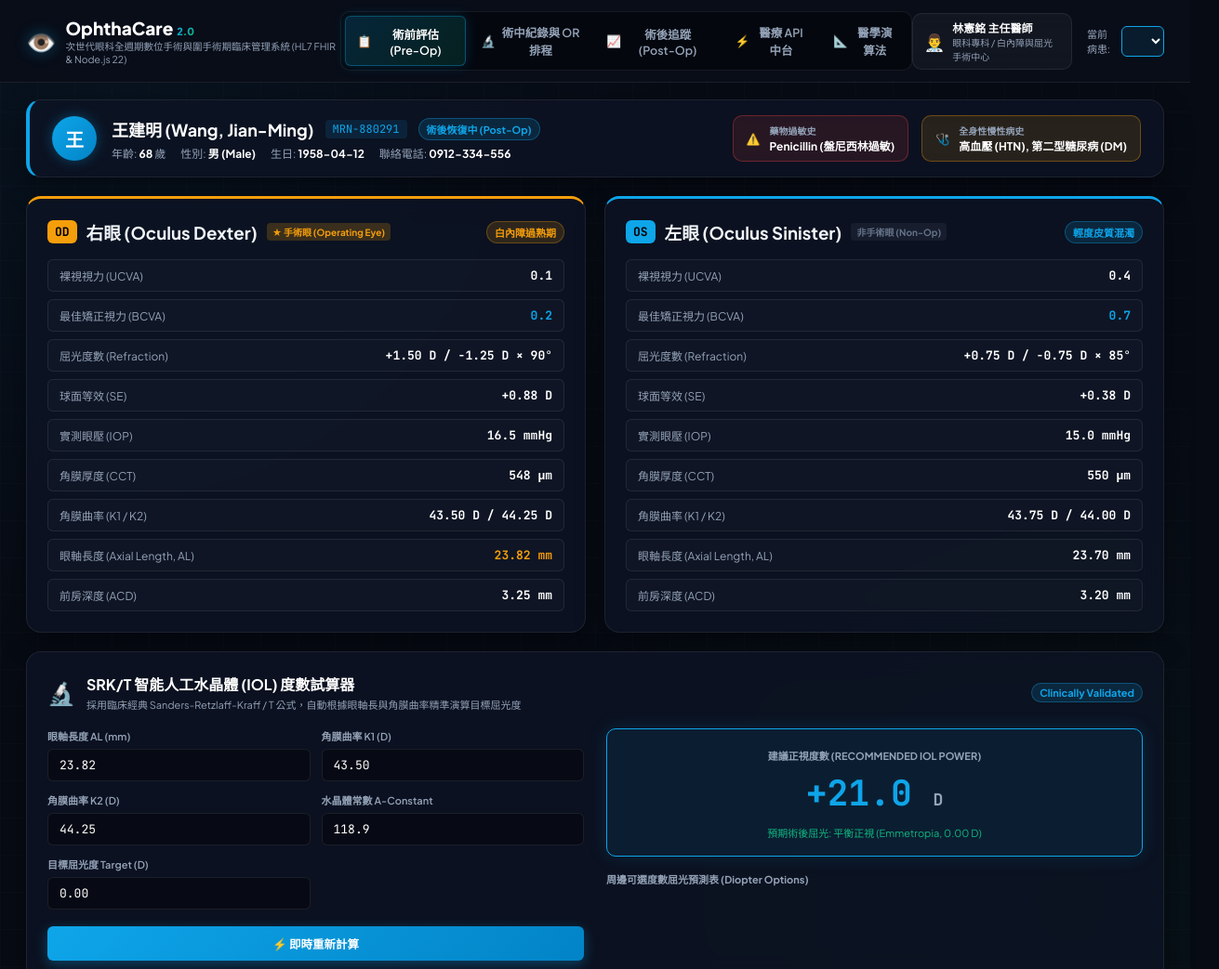
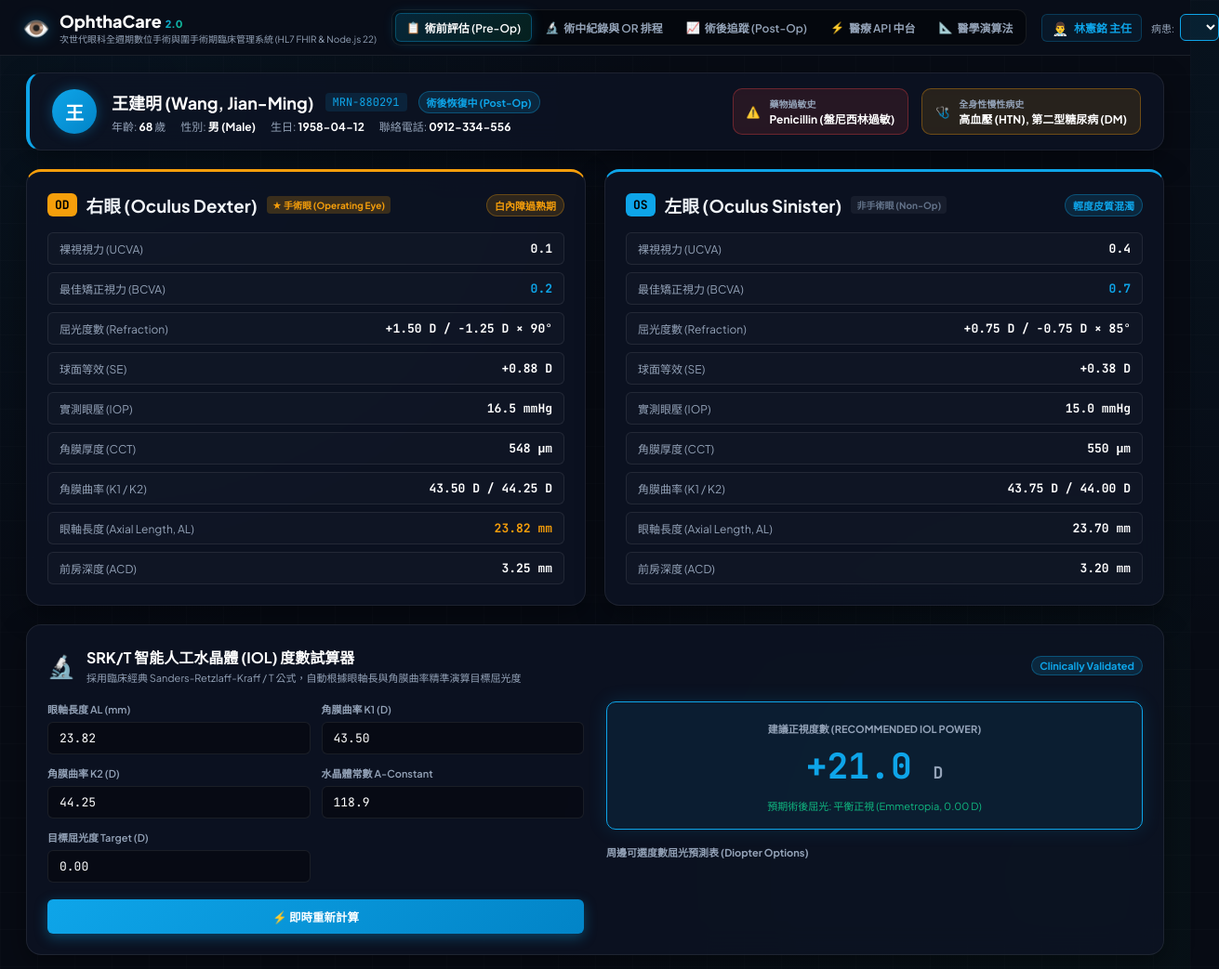
Before and after one commit to wytsai109/Ophthalmic-Surgery-System, a website: page public/index.html in a window 1280 px wide. Shown: the top 1043 px of the page at 93% size, 1311 px wide, since content can reach past the window. Drawn offline with Linux system fonts and the light colour scheme; no server answers.

Commit message:
Compact doctor badge into single-line pill to save header space and prevent wrapping

```diff
--- a/public/index.html
+++ b/public/index.html
@@ -43,15 +43,12 @@
 
     <!-- Right Doctor & Patient Selector -->
     <div class="nav-controls">
-      <div class="doctor-badge">
+      <div class="doctor-badge" title="主刀專科醫師: 林憲銘 主任醫師">
         <span class="doc-icon">👨‍⚕️</span>
-        <div class="doc-info">
-          <span class="doc-name">林憲銘 主任醫師</span>
-          <span class="doc-title">眼科專科 / 白內障與屈光手術中心</span>
-        </div>
+        <span class="doc-name">林憲銘 主任</span>
       </div>
       <div class="patient-select-box">
-        <span class="p-select-label">當前病患:</span>
+        <span class="p-select-label">病患:</span>
         <select id="patientSelect" class="patient-dropdown">
           <!-- Populated by JS -->
         </select>
--- a/public/style.css
+++ b/public/style.css
@@ -73,19 +73,22 @@ body {
   display: flex;
   align-items: center;
   justify-content: space-between;
-  padding: 12px 28px;
-  background: rgba(9, 14, 25, 0.9);
+  padding: 10px 24px;
+  background: rgba(9, 14, 25, 0.95);
   backdrop-filter: blur(20px);
   border-bottom: 1px solid var(--border-subtle);
   position: sticky;
   top: 0;
   z-index: 100;
+  gap: 16px;
+  white-space: nowrap;
 }
 
 .nav-brand {
   display: flex;
   align-items: center;
-  gap: 12px;
+  gap: 10px;
+  flex-shrink: 0;
 }
 
 .brand-logo {
@@ -95,12 +98,12 @@ body {
 }
 
 .logo-icon {
-  font-size: 26px;
+  font-size: 24px;
   filter: drop-shadow(0 0 8px var(--clinical-teal-glow));
 }
 
 .brand-title {
-  font-size: 19px;
+  font-size: 18px;
   font-weight: 800;
   color: #fff;
 }
@@ -116,7 +119,7 @@ body {
 
 .brand-sub {
   display: block;
-  font-size: 10.5px;
+  font-size: 10px;
   color: var(--text-muted);
 }
 
@@ -126,8 +129,9 @@ body {
   background: rgba(0, 0, 0, 0.4);
   border: 1px solid var(--border-subtle);
   border-radius: var(--radius-md);
-  padding: 4px;
-  gap: 4px;
+  padding: 3px;
+  gap: 3px;
+  flex-shrink: 0;
 }
 
 .role-btn {
@@ -135,15 +139,16 @@ body {
   border: none;
   color: var(--text-muted);
   font-family: var(--font-sans);
-  font-size: 12.5px;
+  font-size: 12px;
   font-weight: 600;
-  padding: 8px 12px;
+  padding: 6px 11px;
   border-radius: var(--radius-sm);
   cursor: pointer;
   display: flex;
   align-items: center;
-  gap: 6px;
+  gap: 5px;
   transition: all 0.2s ease;
+  white-space: nowrap;
 }
 
 .role-btn:hover {
@@ -162,58 +167,63 @@ body {
 .nav-controls {
   display: flex;
   align-items: center;
-  gap: 16px;
+  gap: 10px;
+  flex-shrink: 0;
+  white-space: nowrap;
 }
 
 .doctor-badge {
   display: flex;
   align-items: center;
-  gap: 8px;
-  padding: 6px 12px;
-  background: rgba(255, 255, 255, 0.04);
-  border: 1px solid var(--border-subtle);
-  border-radius: var(--radius-md);
+  gap: 6px;
+  padding: 5px 10px;
+  background: rgba(14, 165, 233, 0.08);
+  border: 1px solid rgba(14, 165, 233, 0.25);
+  border-radius: var(--radius-sm);
+  white-space: nowrap;
+  flex-shrink: 0;
 }
 
 .doc-icon {
-  font-size: 18px;
+  font-size: 14px;
 }
 
 .doc-name {
-  display: block;
   font-size: 12px;
   font-weight: 700;
-  color: #fff;
-}
-
-.doc-title {
-  display: block;
-  font-size: 10px;
-  color: var(--text-muted);
+  color: var(--clinical-teal);
+  white-space: nowrap;
 }
 
 .patient-select-box {
   display: flex;
   align-items: center;
-  gap: 8px;
+  gap: 6px;
+  flex-shrink: 0;
+  white-space: nowrap;
 }
 
 .p-select-label {
   font-size: 11px;
   color: var(--text-muted);
+  white-space: nowrap;
 }
 
 .patient-dropdown {
   background: rgba(14, 165, 233, 0.1);
   border: 1px solid var(--clinical-teal);
   color: #fff;
-  padding: 7px 12px;
+  padding: 5px 10px;
   border-radius: var(--radius-sm);
   font-family: var(--font-sans);
   font-size: 12px;
-  font-weight: 700;
+  font-weight: 600;
   outline: none;
   cursor: pointer;
+  max-width: 250px;
+  white-space: nowrap;
+  text-overflow: ellipsis;
+  overflow: hidden;
 }
 
 /* ==========================================================================
```
